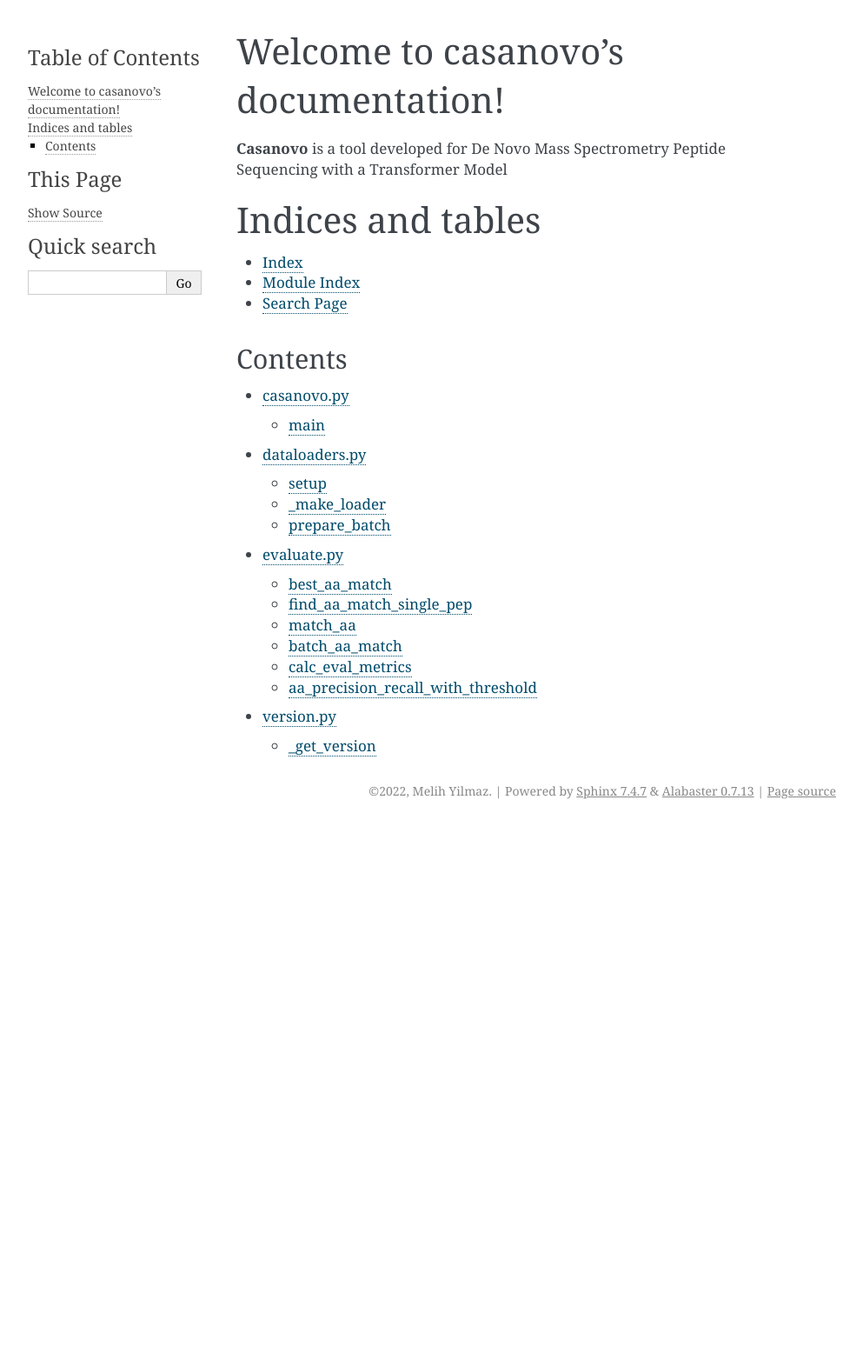
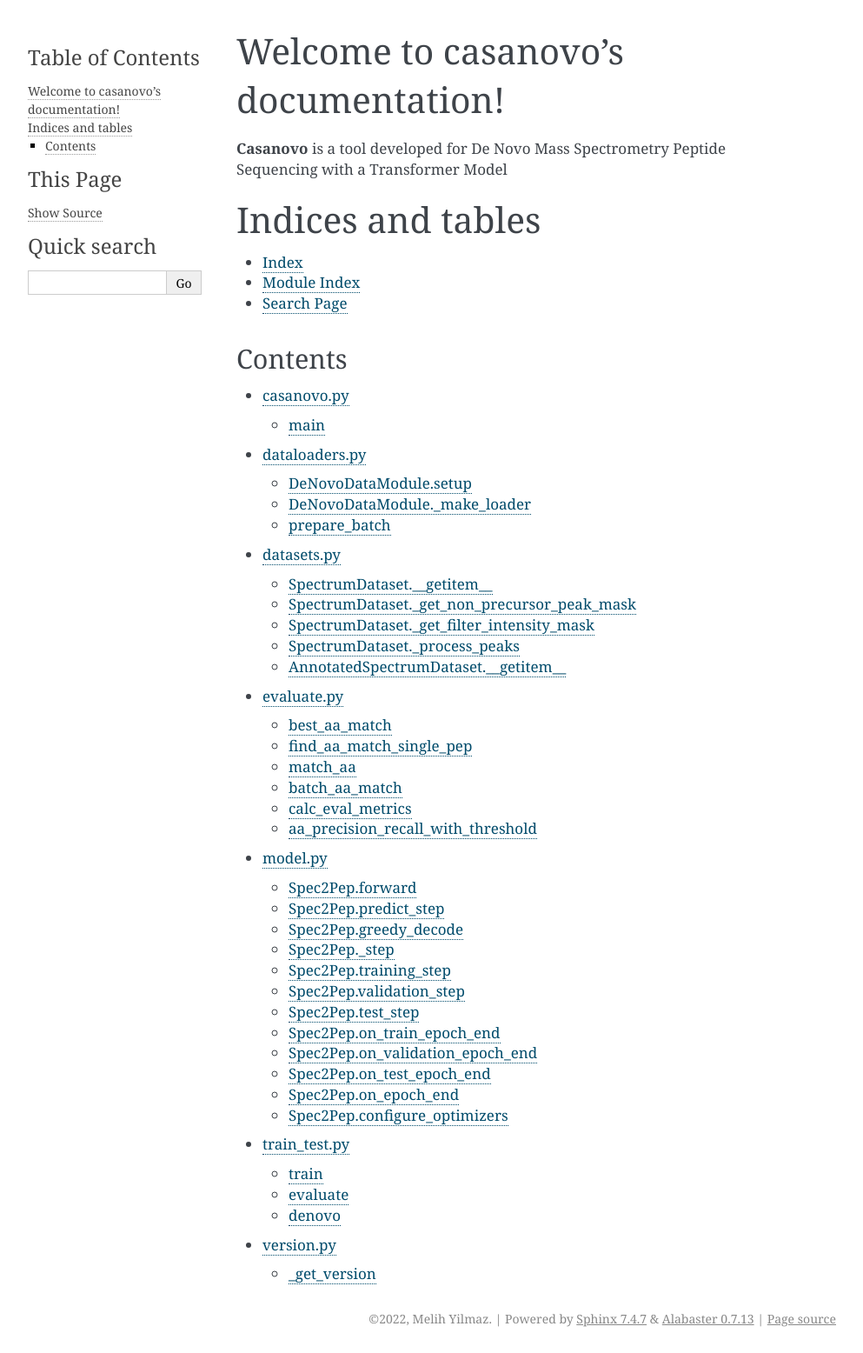
Before and after one commit to Noble-Lab/casanovo, a Sphinx documentation site: the page built from docs/source/index.rst, in a window 1280 px wide. Shown: the whole page at 87% size, without its empty margins (148-1141 px from the left). Built offline with Sphinx 7.4.7, drawn with Linux system fonts in a browser that asks for light colours; before the commit the page ends 949 px from its top, so only the background shows below that.

Commit message:
method docs

```diff
--- a/docs/source/dataloaders.rst
+++ b/docs/source/dataloaders.rst
@@ -1,12 +1,12 @@
 dataloaders.py
 ==============
 
-setup
+DeNovoDataModule.setup
 ---------------------------------------
 
 .. autofunction:: casanovo.denovo.dataloaders.DeNovoDataModule.setup()
 
-_make_loader
+DeNovoDataModule._make_loader
 ---------------------------
 
 .. autofunction:: casanovo.denovo.dataloaders.DeNovoDataModule._make_loader()
--- /dev/null
+++ b/docs/source/datasets.rst
@@ -0,0 +1,27 @@
+datasets.py
+===========
+
+SpectrumDataset.\__getitem\__
+-------------------------------
+
+.. autofunction:: casanovo.data.datasets.SpectrumDataset.__getitem__()
+
+SpectrumDataset._get_non_precursor_peak_mask
+----------------------------------------------
+
+.. autofunction:: casanovo.data.datasets.SpectrumDataset._get_non_precursor_peak_mask()
+
+SpectrumDataset._get_filter_intensity_mask
+-------------------------------------------
+
+.. autofunction:: casanovo.data.datasets.SpectrumDataset._get_filter_intensity_mask()
+
+SpectrumDataset._process_peaks
+-------------------------------
+
+.. autofunction:: casanovo.data.datasets.SpectrumDataset._process_peaks()
+
+AnnotatedSpectrumDataset.\__getitem\__
+----------------------------------------
+
+.. autofunction:: casanovo.data.datasets.AnnotatedSpectrumDataset.__getitem__()
--- a/docs/source/index.rst
+++ b/docs/source/index.rst
@@ -28,5 +28,8 @@
 
    casanovo
    dataloaders
+   datasets
    evaluate
+   model
+   train_test
    version
--- /dev/null
+++ b/docs/source/model.rst
@@ -0,0 +1,62 @@
+model.py
+==========
+
+Spec2Pep.forward
+-----------------
+
+.. autofunction:: casanovo.denovo.model.Spec2Pep.forward()
+
+Spec2Pep.predict_step
+------------------------
+
+.. autofunction:: casanovo.denovo.model.Spec2Pep.predict_step()
+
+Spec2Pep.greedy_decode
+-----------------------
+
+.. autofunction:: casanovo.denovo.model.Spec2Pep.greedy_decode()
+
+Spec2Pep._step
+---------------
+
+.. autofunction:: casanovo.denovo.model.Spec2Pep._step()
+
+Spec2Pep.training_step
+--------------------------
+
+.. autofunction:: casanovo.denovo.model.Spec2Pep.training_step()
+
+Spec2Pep.validation_step
+-------------------------
+
+.. autofunction:: casanovo.denovo.model.Spec2Pep.validation_step()
+
+Spec2Pep.test_step
+---------------------
+
+.. autofunction:: casanovo.denovo.model.Spec2Pep.test_step()
+
+Spec2Pep.on_train_epoch_end
+-----------------------------
+
+.. autofunction:: casanovo.denovo.model.Spec2Pep.on_train_epoch_end()
+
+Spec2Pep.on_validation_epoch_end
+---------------------------------
+
+.. autofunction:: casanovo.denovo.model.Spec2Pep.on_validation_epoch_end()
+
+Spec2Pep.on_test_epoch_end
+----------------------------
+
+.. autofunction:: casanovo.denovo.model.Spec2Pep.on_test_epoch_end()
+
+Spec2Pep.on_epoch_end
+-----------------------
+
+.. autofunction:: casanovo.denovo.model.Spec2Pep.on_epoch_end()
+
+Spec2Pep.configure_optimizers
+--------------------------------
+
+.. autofunction:: casanovo.denovo.model.Spec2Pep.configure_optimizers()
--- /dev/null
+++ b/docs/source/train_test.rst
@@ -0,0 +1,17 @@
+train_test.py
+==============
+
+train
+---------
+
+.. autofunction:: casanovo.denovo.train_test.train()
+
+evaluate
+--------------
+
+.. autofunction:: casanovo.denovo.train_test.evaluate()
+
+denovo
+--------------
+
+.. autofunction:: casanovo.denovo.train_test.denovo()
```
Also changed, not shown: 3 other files.
